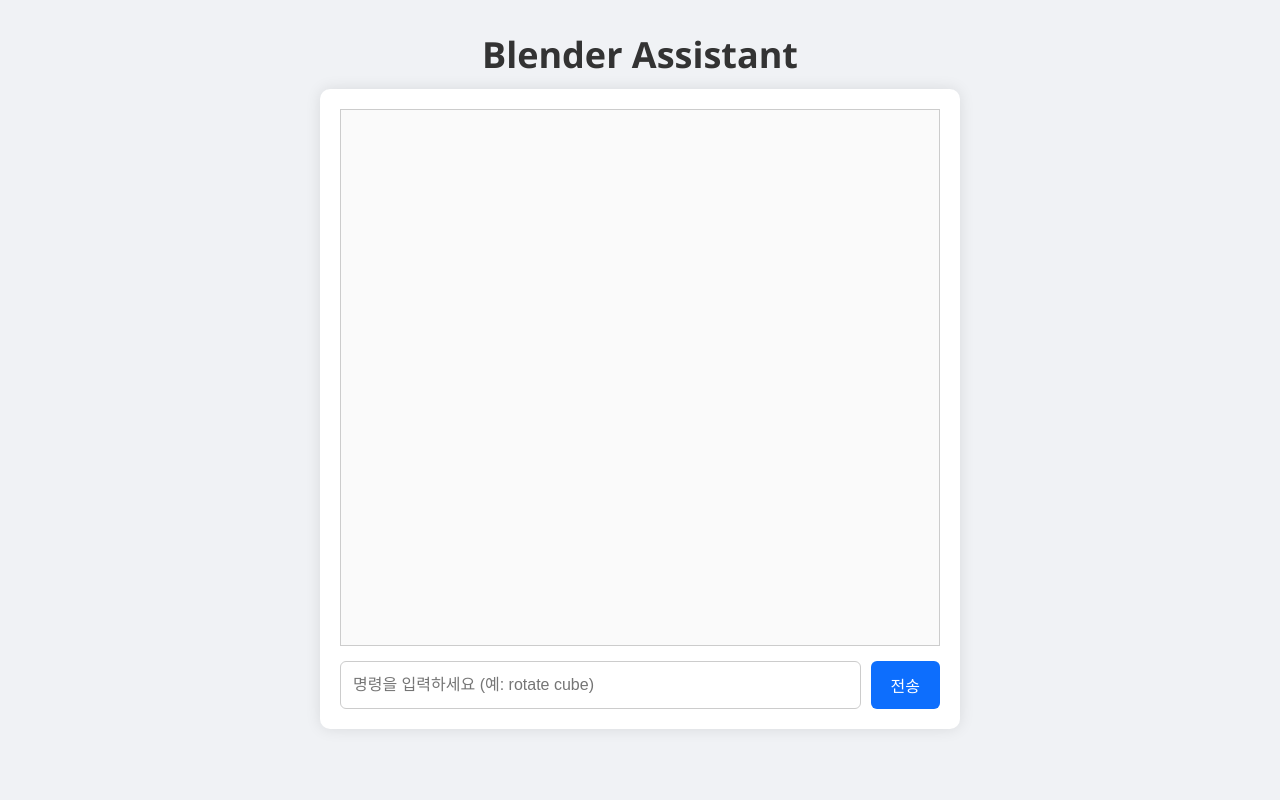
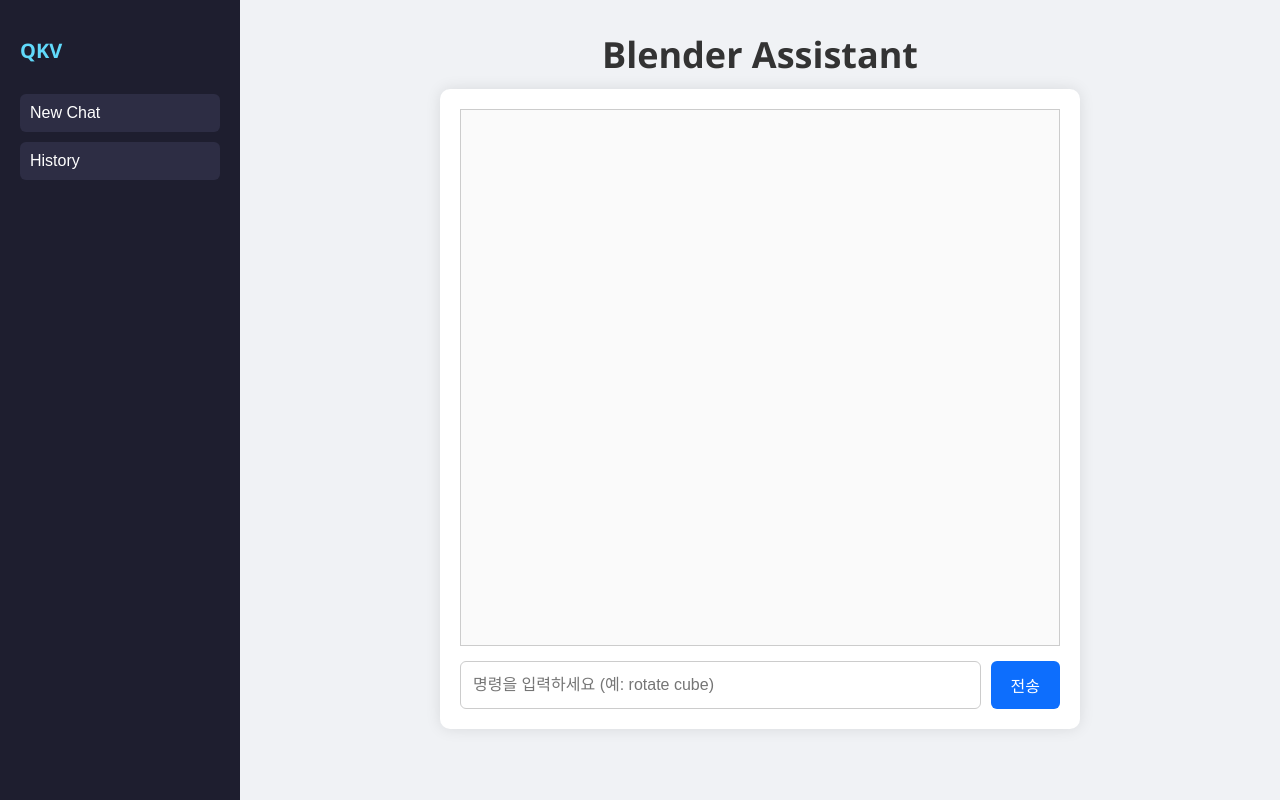
Before and after one commit to huniiieee/hackathon-QKV, a Flask app: page / in a window 1280 px wide. Run offline with Flask 3, Linux system fonts and the light colour scheme.

Commit message:
UI update(new + history)

```diff
--- a/src/blender_mcp_flask/static/style.css
+++ b/src/blender_mcp_flask/static/style.css
@@ -77,3 +77,92 @@ button {
     cursor: pointer;
     font-size: 16px;
 }
+.layout {
+    display: flex;
+    width: 100%;
+    height: 100vh;
+}
+
+.sidebar {
+    width: 200px;
+    background-color: #1e1e2f;
+    padding: 20px;
+    color: white;
+    display: flex;
+    flex-direction: column;
+    gap: 10px;
+}
+
+.logo {
+    font-size: 20px;
+    margin-bottom: 20px;
+    color: #61dafb;
+}
+
+.sidebar button {
+    background-color: #2d2d44;
+    color: white;
+    border: none;
+    padding: 10px;
+    text-align: left;
+    border-radius: 6px;
+    cursor: pointer;
+    transition: background 0.3s;
+}
+
+.sidebar button:hover {
+    background-color: #3a3a5a;
+}
+
+.history-list {
+    list-style: none;
+    padding: 0;
+    margin-top: 20px;
+    overflow-y: auto;
+    max-height: 300px;
+}
+
+.history-item {
+    background: #444;
+    color: #fff;
+    padding: 8px;
+    margin-bottom: 6px;
+    border-radius: 5px;
+    cursor: pointer;
+}
+
+.history-item:hover {
+    background-color: #555;
+}
+
+.main {
+    flex: 1;
+    display: flex;
+    flex-direction: column;
+    align-items: center;
+}
+
+.history-summary {
+    background: #dfe6e9;
+    color: #2d3436;
+    padding: 12px;
+    margin-bottom: 10px;
+    border-radius: 8px;
+    cursor: pointer;
+    display: flex;
+    justify-content: space-between;
+    align-items: center;
+}
+
+.summary-text {
+    flex: 1;
+    margin-right: 10px;
+    white-space: nowrap;
+    overflow: hidden;
+    text-overflow: ellipsis;
+}
+
+.summary-time {
+    font-size: 12px;
+    color: #636e72;
+}
--- a/src/blender_mcp_flask/templates/index.html
+++ b/src/blender_mcp_flask/templates/index.html
@@ -5,6 +5,16 @@
     <link rel="stylesheet" href="/static/style.css">
 </head>
 <body>
+<div class="layout">
+    <!-- 사이드바 -->
+    <div class="sidebar">
+        <h2 class="logo">QKV</h2>
+        <button id="new-chat-btn">New Chat</button>
+        <button id="history-btn">History</button>
+    </div>
+
+    <!-- 메인 영역 -->
+    <div class="main">
         <h1 class="title">Blender Assistant</h1>
 
         <div class="chat-container">
@@ -14,18 +24,30 @@
                 <button type="submit">전송</button>
             </form>
         </div>
+    </div>
+</div>
 
 <script>
     const form = document.getElementById("chat-form");
     const input = document.getElementById("user-input");
     const chatBox = document.getElementById("chat-box");
+    const newChatBtn = document.getElementById("new-chat-btn");
+    const historyBtn = document.getElementById("history-btn");
+
+    let chatHistory = [];
+    let currentChat = [];
+    let showingHistory = false;
+    let isLoadedFromHistory = false;
 
     form.addEventListener("submit", async (e) => {
         e.preventDefault();
         const message = input.value.trim();
-            if (!message) return;
+        if (!message || showingHistory) return;
+
+        isLoadedFromHistory = false;
 
         appendMessage("user", message);
+        currentChat.push({ role: "user", text: message });
         input.value = "";
 
         const res = await fetch("/chat", {
@@ -36,6 +58,54 @@
 
         const data = await res.json();
         appendMessage("bot", data.reply);
+        currentChat.push({ role: "bot", text: data.reply });
+    });
+
+    newChatBtn.addEventListener("click", () => {
+    // '불러온' 기록이 아니고, 실제 대화가 있었던 경우에만 저장
+    if (!isLoadedFromHistory && currentChat.length > 0) {
+        chatHistory.push({
+            time: new Date(),
+            messages: [...currentChat]
+        });
+    }
+
+    // 초기화
+    currentChat = [];
+    showingHistory = false;
+    isLoadedFromHistory = false;
+    chatBox.innerHTML = "";
+    form.style.display = "flex";
+});
+
+    historyBtn.addEventListener("click", () => {
+        chatBox.innerHTML = "";
+        showingHistory = true;
+        form.style.display = "none";
+
+        chatHistory.forEach((item, index) => {
+            const summary = document.createElement("div");
+            summary.className = "history-summary";
+
+            const msg = item.messages[0]?.text || `이전 채팅 ${index + 1}`;
+            const time = new Date(item.time).toLocaleTimeString([], { hour: '2-digit', minute: '2-digit' });
+
+            summary.innerHTML = `
+                <span class="summary-text">${msg}</span>
+                <span class="summary-time">${time}</span>
+            `;
+
+            summary.addEventListener("click", () => {
+                chatBox.innerHTML = "";
+                showingHistory = false;
+                isLoadedFromHistory = true;
+                currentChat = [...item.messages];
+                item.messages.forEach(msg => appendMessage(msg.role, msg.text));
+                form.style.display = "flex";
+            });
+
+            chatBox.appendChild(summary);
+        });
     });
 
     function appendMessage(role, text) {
```
Lines whose indentation alone changed are shown as unchanged.
